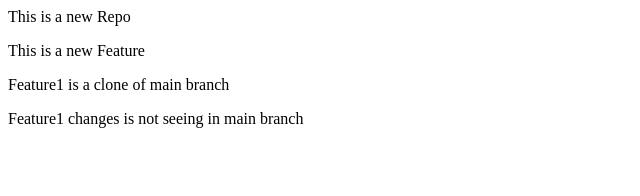
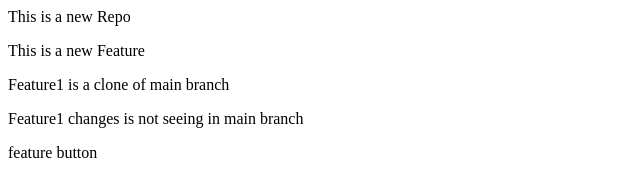
Before and after one commit to sumitraghuw18/LocalRepo, a plain HTML site: page index.html in a window 1280 px wide. Shown: the whole page, without its empty margins (0-640 px from the left). Drawn offline with Linux system fonts and the light colour scheme.

```diff
--- a/index.html
+++ b/index.html
@@ -2,3 +2,4 @@
 <p>This is a new Feature</p>
 <p>Feature1 is a clone of main branch</p>
 <p>Feature1 changes is not seeing in main branch</p>
+<p>feature button</p>
```
